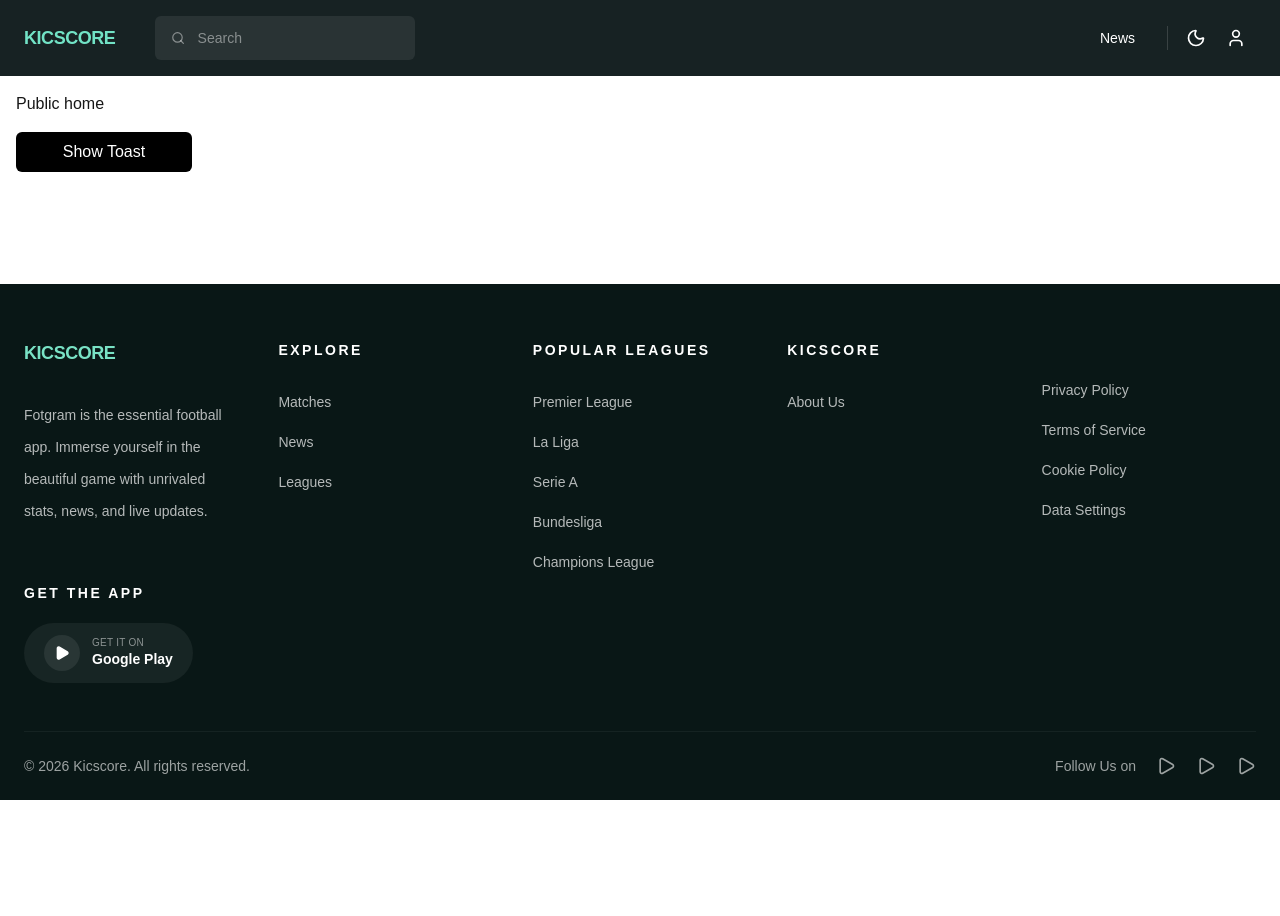
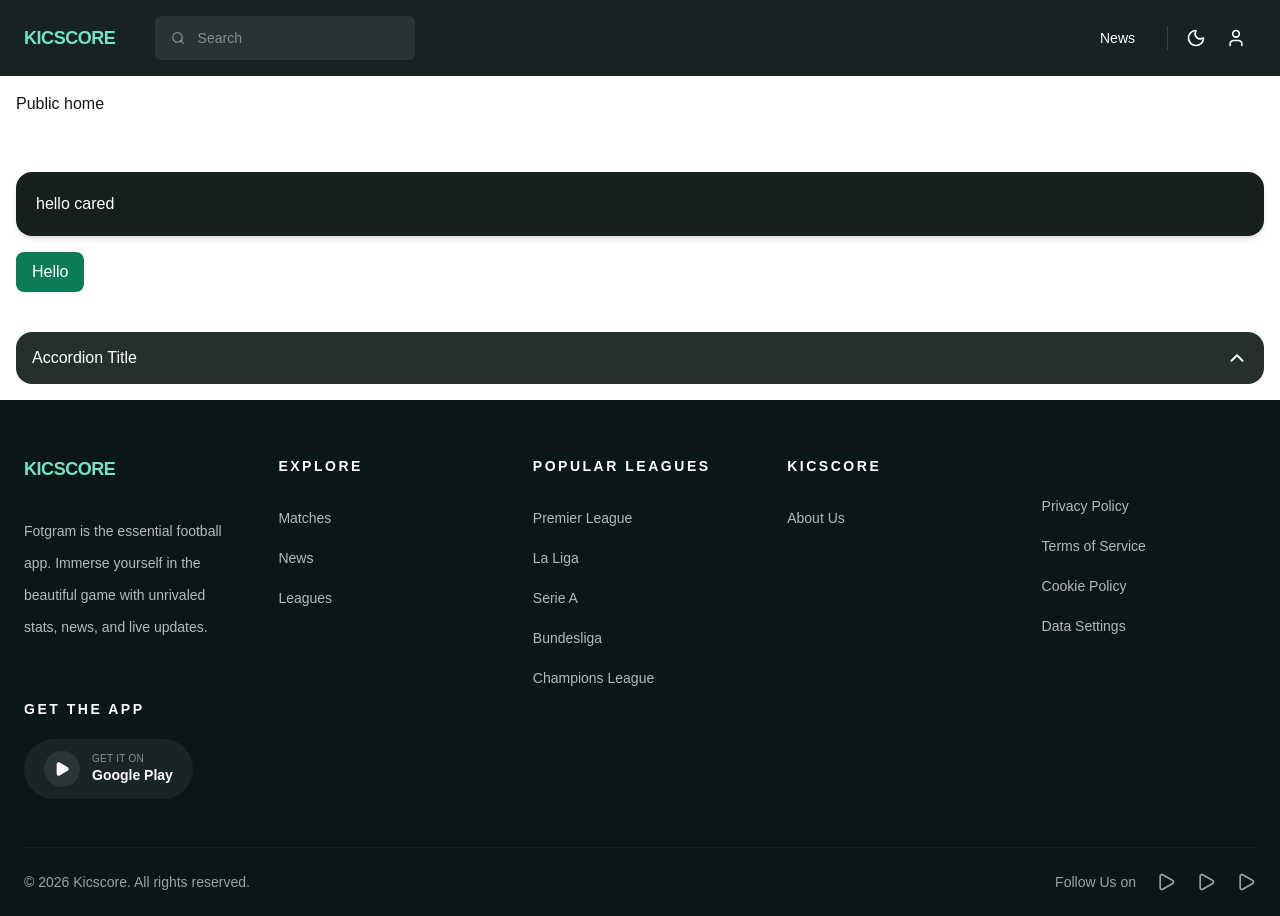
Before and after one commit to AminulSagor/kicscore-web, a Next.js app: page /public/home in a window 1280 px wide. Before the commit the page ends 800 px from the top, so only its background shows below. Built offline with nearby package versions, Linux system fonts and the light colour scheme.

Commit message:
UI setup done

```diff
--- a/app/globals.css
+++ b/app/globals.css
@@ -5,6 +5,15 @@
 :root {
   --background: #ffffff;
   --foreground: #171717;
+  /*custom colors start*/
+  --primary: #161f1d;
+  --secondary: #0a7c58;
+  --mint-green: #34d399;
+  --dark-green: #25302b;
+  --red: #dc2626;
+  --orange: #ff9800;
+
+  /*custom colors end*/
 }
 
 .dark {
@@ -17,6 +26,14 @@
   --color-foreground: var(--foreground);
   --font-sans: var(--font-geist-sans);
   --font-mono: var(--font-geist-mono);
+  /*custom color name start*/
+  --color-primary: var(--primary);
+  --color-secondary: var(--secondary);
+  --color-red: var(--red);
+  --color-mint-green: var(--mint-green);
+  --color-orange: var(--orange);
+  --color-dark-green: var(--dark-green);
+  /*custom color name end*/
 }
 
 html,
--- /dev/null
+++ b/app/public/(pages)/home/_components/test.tsx
@@ -0,0 +1,25 @@
+"use client";
+
+import Accordion from "@/components/UI/accordion/accordion";
+import Button from "@/components/UI/buttons/button";
+import Dialog from "@/components/UI/dialogs/dialog";
+import { useState } from "react";
+
+const Test = () => {
+  const [open, setOpen] = useState(false);
+  const title = "Accordion Title";
+  return (
+    <div>
+      <Button onClick={() => setOpen(true)}>Hello</Button>
+      <Dialog open={open} onOpenChange={setOpen}>
+        hello
+      </Dialog>
+      <div className="mt-10 " />
+      <Accordion title={title}>
+        Lorem ipsum dolor sit amet consectetur adipisicing elit. Voluptas
+      </Accordion>
+    </div>
+  );
+};
+
+export default Test;
--- a/app/public/(pages)/home/page.tsx
+++ b/app/public/(pages)/home/page.tsx
@@ -1,9 +1,15 @@
-import Test from "@/components/UI/buttons/test";
+import Test from "@/app/public/(pages)/home/_components/test";
+import Card from "@/components/UI/cards/card";
 
 const home = () => {
   return (
     <div className="px-4 py-4 flex flex-col gap-4">
       <h1>Public home</h1>
+
+      <div className="mt-10">
+        <Card>hello cared</Card>
+      </div>
+
       <Test />
     </div>
   );
--- /dev/null
+++ b/components/UI/accordion/accordion.tsx
@@ -0,0 +1,67 @@
+"use client";
+
+import { useState, useRef, useEffect } from "react";
+import { ChevronUp } from "lucide-react";
+
+interface AccordionProps {
+  title: string;
+  children: React.ReactNode;
+  defaultOpen?: boolean;
+  className?: string;
+}
+
+const Accordion = ({
+  title,
+  children,
+  defaultOpen = false,
+  className = "",
+}: AccordionProps) => {
+  const [isOpen, setIsOpen] = useState(defaultOpen);
+  const [height, setHeight] = useState("0px");
+  const contentRef = useRef<HTMLDivElement>(null);
+
+  useEffect(() => {
+    if (contentRef.current) {
+      setHeight(isOpen ? `${contentRef.current.scrollHeight}px` : "0px");
+    }
+  }, [isOpen]);
+
+  return (
+    <div className={`w-full rounded-2xl overflow-hidden ${className}`}>
+      {/* Header */}
+      <button
+        onClick={() => setIsOpen(!isOpen)}
+        className="
+          w-full flex items-center justify-between
+          px-4 py-3.5
+          bg-[#25302B] text-white
+        "
+      >
+        <span>{title}</span>
+
+        <ChevronUp
+          size={22}
+          className={`transition-transform duration-300 ${
+            isOpen ? "rotate-180" : "rotate-0"
+          }`}
+        />
+      </button>
+
+      {/* Body */}
+      <div
+        style={{ height }}
+        className="
+          overflow-hidden
+          transition-all duration-300 ease-in-out
+          bg-primary text-white
+        "
+      >
+        <div ref={contentRef} className="px-4 py-4">
+          {children}
+        </div>
+      </div>
+    </div>
+  );
+};
+
+export default Accordion;
--- /dev/null
+++ b/components/UI/buttons/button.tsx
@@ -0,0 +1,65 @@
+"use client";
+
+interface ButtonProps {
+  children: React.ReactNode;
+  className?: string;
+  size?: "sm" | "base" | "md" | "lg";
+  variant?: "primary" | "secondary";
+  rounded?: "none" | "sm" | "md" | "lg" | "xl" | "full";
+  disabled?: boolean;
+  type?: "button" | "submit";
+  onClick?: () => void;
+}
+
+const Button = ({
+  children,
+  className = "",
+  size = "md",
+  variant = "primary",
+  rounded = "lg",
+  disabled = false,
+  type = "button",
+  onClick,
+}: ButtonProps) => {
+  const sizeMap = {
+    sm: "px-2 py-1 text-xs",
+    base: "px-3 py-2 text-sm",
+    md: "px-4 py-2 text-base",
+    lg: "px-6 py-3 text-lg",
+  };
+
+  const variantMap = {
+    primary: "bg-secondary text-white",
+    secondary: "bg-primary text-white hover:bg-[#1749ab]",
+  };
+
+  const roundedMap = {
+    none: "rounded-none",
+    sm: "rounded-sm",
+    md: "rounded-md",
+    lg: "rounded-lg",
+    xl: "rounded-xl",
+    full: "rounded-full",
+  };
+
+  return (
+    <button
+      type={type}
+      disabled={disabled}
+      onClick={onClick}
+      className={`
+        flex items-center justify-center gap-2
+        transition-all active:scale-[0.97]
+        ${sizeMap[size]}
+        ${variantMap[variant]}
+        ${roundedMap[rounded]}
+        ${disabled ? "opacity-60 cursor-not-allowed" : "cursor-pointer"}
+        ${className}
+      `}
+    >
+      {children}
+    </button>
+  );
+};
+
+export default Button;
--- a/components/UI/buttons/test.tsx
+++ /dev/null
@@ -1,16 +0,0 @@
-"use client";
-
-import toast from "react-hot-toast";
-
-const test = () => {
-  return (
-    <button
-      onClick={() => toast.success("Saved successfully")}
-      className="rounded-md bg-black px-4 py-2 text-white dark:bg-white dark:text-black w-44"
-    >
-      Show Toast
-    </button>
-  );
-};
-
-export default test;
--- /dev/null
+++ b/components/UI/cards/card.tsx
@@ -0,0 +1,66 @@
+"use client";
+
+interface CardProps {
+  children: React.ReactNode;
+  className?: string;
+  rounded?: "none" | "sm" | "md" | "lg" | "xl" | "2xl" | "full";
+  padding?: "none" | "sm" | "md" | "lg";
+  variant?: "primary" | "secondary" | "white";
+  shadow?: "none" | "sm" | "md" | "lg";
+}
+
+const Card = ({
+  children,
+  className = "",
+  rounded = "2xl",
+  padding = "md",
+  variant = "primary",
+  shadow = "md",
+}: CardProps) => {
+  const roundedMap = {
+    none: "rounded-none",
+    sm: "rounded-sm",
+    md: "rounded-md",
+    lg: "rounded-lg",
+    xl: "rounded-xl",
+    "2xl": "rounded-2xl",
+    full: "rounded-full",
+  };
+
+  const paddingMap = {
+    none: "p-0",
+    sm: "p-2",
+    md: "p-5",
+    lg: "p-8",
+  };
+
+  const variantMap = {
+    primary: "bg-primary text-white",
+    secondary: "bg-secondary text-white",
+    white: "bg-white text-black",
+  };
+
+  const shadowMap = {
+    none: "",
+    sm: "shadow-sm",
+    md: "shadow-md",
+    lg: "shadow-lg",
+  };
+
+  return (
+    <div
+      className={`
+        w-full
+        ${roundedMap[rounded]}
+        ${paddingMap[padding]}
+        ${variantMap[variant]}
+        ${shadowMap[shadow]}
+        ${className}
+      `}
+    >
+      {children}
+    </div>
+  );
+};
+
+export default Card;
--- /dev/null
+++ b/components/UI/dialogs/dialog.tsx
@@ -0,0 +1,76 @@
+"use client";
+
+import { X } from "lucide-react";
+
+interface DialogProps {
+  children: React.ReactNode;
+  open: boolean;
+  onOpenChange: (open: boolean) => void;
+  className?: string;
+  size?: DialogSize;
+  position?: DialogPosition;
+  hideClose?: boolean; // optional if you want
+}
+
+type DialogSize = "default" | "sm" | "md" | "lg" | "xl";
+type DialogPosition = "center" | "top" | "bottom";
+
+const styleSize: Record<DialogSize, string> = {
+  default: "w-[calc(100vw-32px)] max-w-md",
+  sm: "w-[calc(100vw-32px)] max-w-sm",
+  md: "w-[calc(100vw-32px)] max-w-xl",
+  lg: "w-[calc(100vw-32px)] max-w-2xl",
+  xl: "w-[calc(100vw-32px)] max-w-4xl",
+};
+
+const stylePosition: Record<DialogPosition, string> = {
+  center: "top-1/2 left-1/2 -translate-x-1/2 -translate-y-1/2",
+  top: "top-15 left-1/2 -translate-x-1/2",
+  bottom: "bottom-10 left-1/2 -translate-x-1/2",
+};
+
+export default function Dialog({
+  open,
+  onOpenChange,
+  children,
+  className = "",
+  size = "default",
+  position = "top",
+  hideClose,
+}: DialogProps) {
+  if (!open) return null;
+
+  return (
+    <div className="fixed inset-0 z-50">
+      {/* Overlay */}
+      <div
+        className="absolute inset-0 bg-black/30 dark: backdrop-blur-sm"
+        onClick={() => onOpenChange(false)}
+      />
+
+      {/* Dialog */}
+      <div
+        className={`absolute rounded-xl bg-primary text-white transition-all duration-150
+        ${stylePosition[position]}
+        ${styleSize[size]}
+        ${className}
+        `}
+        onClick={(e) => e.stopPropagation()}
+      >
+        {/* close */}
+        {!hideClose && (
+          <button
+            className="absolute top-4 right-4 text-gray/60 "
+            onClick={() => onOpenChange(false)}
+          >
+            <X size={20} className="text-white" />
+          </button>
+        )}
+
+        <div className="p-5 max-h-[calc(100vh-80px)] overflow-y-auto">
+          {children}
+        </div>
+      </div>
+    </div>
+  );
+}
```
